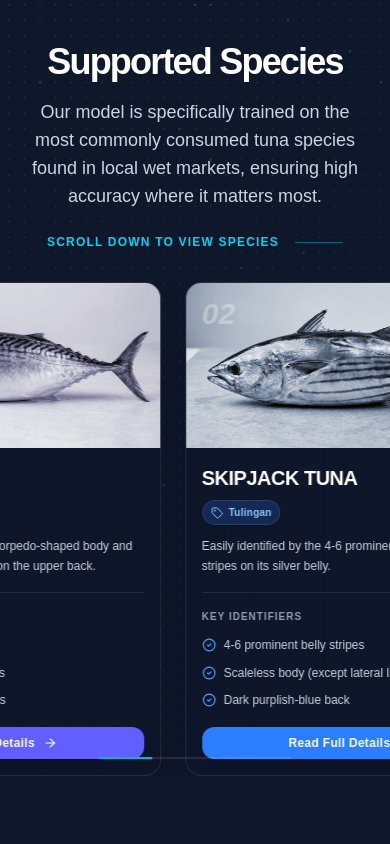
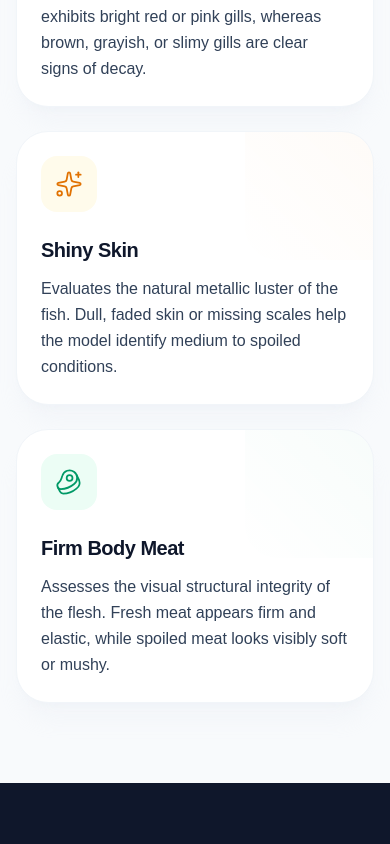
Before and after one commit to badboygamingph/FISH2FRESH, a React (Vite) app: page / in a window 390 px wide. Shown: the part 3660-4504 px from the top of the page. Built offline with nearby package versions, Linux system fonts and the light colour scheme.

Commit message:
chore: optimize mobile responsive layout for Species, HowItWorks, and VisualIndicators

```diff
--- a/src/components/HowItWorks.tsx
+++ b/src/components/HowItWorks.tsx
@@ -1,4 +1,4 @@
-import React, { useRef } from 'react';
+import React, { useRef, useState, useEffect } from 'react';
 import { motion, useScroll, useTransform } from 'motion/react';
 import { Camera, ScanSearch, CheckSquare, CheckCircle2, AlertTriangle, XCircle, MoveHorizontal, Brain } from 'lucide-react';
 import { useLanguage } from '../context/LanguageContext';
@@ -7,6 +7,19 @@ import DotGrid from './DotGrid';
 export default function HowItWorks() {
   const { t } = useLanguage();
   const containerRef = useRef<HTMLDivElement>(null);
+
+  const [isDesktop, setIsDesktop] = useState(typeof window !== 'undefined' ? window.innerWidth >= 768 : true);
+
+  useEffect(() => {
+    const media = window.matchMedia('(min-width: 768px)');
+    setIsDesktop(media.matches);
+
+    const listener = (e: MediaQueryListEvent) => {
+      setIsDesktop(e.matches);
+    };
+    media.addEventListener('change', listener);
+    return () => media.removeEventListener('change', listener);
+  }, []);
 
   const { scrollYProgress } = useScroll({
     target: containerRef,
@@ -45,9 +58,9 @@ export default function HowItWorks() {
   ];
 
   return (
-    <section id="how-it-works" className="relative bg-white overflow-hidden">
+    <section id="how-it-works" className="relative bg-white">
       {/* Interactive Dot Grid Background */}
-      <div className="absolute inset-0 z-0 opacity-60 pointer-events-none">
+      <div className="absolute inset-0 z-0 opacity-60 pointer-events-none overflow-hidden">
         <DotGrid
           dotSize={6}
           gap={24}
@@ -59,9 +72,9 @@ export default function HowItWorks() {
       </div>
 
       {/* Scrollytelling Section */}
-      <div ref={containerRef} className="h-[400vh] relative pt-20 md:pt-32">
-        {/* Sticky Container */}
-        <div className="sticky top-0 h-[100dvh] w-full flex flex-col justify-center overflow-hidden">
+      <div ref={containerRef} className={`${isDesktop ? 'h-[400vh]' : 'h-auto'} relative pt-20 md:pt-32`}>
+        {/* Sticky Container (Desktop) / Normal Container (Mobile) */}
+        <div className={`${isDesktop ? 'sticky top-0 h-[100dvh]' : 'relative'} w-full flex flex-col justify-center overflow-hidden`}>
 
           {/* Header (Sticky inside the container) */}
           <div className="w-full max-w-7xl mx-auto px-4 sm:px-6 relative z-10 mb-10 md:mb-16">
@@ -75,18 +88,18 @@ export default function HowItWorks() {
             </div>
           </div>
 
-          {/* Horizontal Sliding Track */}
-          <div className="relative z-10 w-full overflow-hidden py-4">
+          {/* Horizontal Sliding Track (Desktop) / Vertical List (Mobile) */}
+          <div className={`relative z-10 w-full overflow-hidden py-4 ${isDesktop ? '' : 'pb-16'}`}>
             <motion.div
-              style={{ x: trackX }}
-              className="flex gap-6 md:gap-12 px-6 md:px-[10vw] w-[max-content] items-center"
+              style={isDesktop ? { x: trackX } : {}}
+              className={`flex ${isDesktop ? 'gap-6 md:gap-12 px-6 md:px-[10vw] w-[max-content] items-center' : 'flex-col gap-8 px-6 w-full'}`}
             >
               {steps.map((step, index) => {
                 const Icon = step.icon;
                 return (
                   <div
                     key={index}
-                    className="w-[85vw] sm:w-[450px] md:w-[600px] shrink-0"
+                    className={isDesktop ? "w-[85vw] sm:w-[450px] md:w-[600px] shrink-0" : "w-full"}
                   >
                     <div className="bg-white rounded-[2rem] md:rounded-[3rem] p-8 md:p-12 shadow-2xl shadow-slate-200/50 border border-slate-100 flex flex-col md:flex-row gap-8 md:gap-12 items-center hover:border-blue-200 hover:shadow-blue-900/5 transition-all duration-500 group h-full">
 
@@ -150,14 +163,14 @@ export default function HowItWorks() {
           </div>
         </motion.div>
 
-        <div className="flex overflow-x-auto pb-8 -mx-4 px-4 snap-x snap-mandatory lg:grid lg:grid-cols-3 gap-6 md:gap-8 lg:overflow-visible lg:pb-0 lg:mx-0 lg:px-0 lg:snap-none [scrollbar-width:none] [&::-webkit-scrollbar]:hidden [-ms-overflow-style:none]">
+        <div className="flex flex-col lg:grid lg:grid-cols-3 gap-6 md:gap-8">
           <motion.div
             initial={{ opacity: 0, y: 100, scale: 0.9 }}
             whileInView={{ opacity: 1, y: 0, scale: 1 }}
             viewport={{ once: true, amount: 0.2, margin: "0px 0px -50px 0px" }}
             transition={{ duration: 0.8, type: "spring", bounce: 0.3 }}
             whileHover={{ scale: 1.03, y: -12 }}
-            className="min-w-[85vw] sm:min-w-[400px] lg:min-w-0 snap-center group bg-white rounded-[1.5rem] md:rounded-[2.5rem] p-8 md:p-10 shadow-xl shadow-slate-200/20 border border-slate-100 hover:shadow-[0_20px_40px_rgba(16,185,129,0.15)] hover:border-emerald-200 transition-all duration-300 flex flex-col h-full"
+            className="w-full lg:min-w-0 group bg-white rounded-[1.5rem] md:rounded-[2.5rem] p-8 md:p-10 shadow-xl shadow-slate-200/20 border border-slate-100 hover:shadow-[0_20px_40px_rgba(16,185,129,0.15)] hover:border-emerald-200 transition-all duration-300 flex flex-col h-full"
           >
             <div className="w-16 h-16 bg-emerald-100 text-emerald-600 rounded-2xl flex items-center justify-center mb-8 shadow-sm">
               <CheckCircle2 size={32} strokeWidth={1.5} />
@@ -177,7 +190,7 @@ export default function HowItWorks() {
             viewport={{ once: true, amount: 0.2, margin: "0px 0px -50px 0px" }}
             transition={{ duration: 0.8, delay: 0.1, type: "spring", bounce: 0.3 }}
             whileHover={{ scale: 1.03, y: -12 }}
-            className="min-w-[85vw] sm:min-w-[400px] lg:min-w-0 snap-center group bg-white rounded-[1.5rem] md:rounded-[2.5rem] p-8 md:p-10 shadow-xl shadow-slate-200/20 border border-slate-100 hover:shadow-[0_20px_40px_rgba(245,158,11,0.15)] hover:border-amber-200 transition-all duration-300 flex flex-col h-full"
+            className="w-full lg:min-w-0 group bg-white rounded-[1.5rem] md:rounded-[2.5rem] p-8 md:p-10 shadow-xl shadow-slate-200/20 border border-slate-100 hover:shadow-[0_20px_40px_rgba(245,158,11,0.15)] hover:border-amber-200 transition-all duration-300 flex flex-col h-full"
           >
             <div className="w-16 h-16 bg-amber-100 text-amber-600 rounded-2xl flex items-center justify-center mb-8 shadow-sm">
               <AlertTriangle size={32} strokeWidth={1.5} />
@@ -197,7 +210,7 @@ export default function HowItWorks() {
             viewport={{ once: true, amount: 0.2, margin: "0px 0px -50px 0px" }}
             transition={{ duration: 0.8, delay: 0.2, type: "spring", bounce: 0.3 }}
             whileHover={{ scale: 1.03, y: -12 }}
-            className="min-w-[85vw] sm:min-w-[400px] lg:min-w-0 snap-center group bg-white rounded-[1.5rem] md:rounded-[2.5rem] p-8 md:p-10 shadow-xl shadow-slate-200/20 border border-slate-100 hover:shadow-[0_20px_40px_rgba(244,63,94,0.15)] hover:border-rose-200 transition-all duration-300 flex flex-col h-full"
+            className="w-full lg:min-w-0 group bg-white rounded-[1.5rem] md:rounded-[2.5rem] p-8 md:p-10 shadow-xl shadow-slate-200/20 border border-slate-100 hover:shadow-[0_20px_40px_rgba(244,63,94,0.15)] hover:border-rose-200 transition-all duration-300 flex flex-col h-full"
           >
             <div className="w-16 h-16 bg-rose-100 text-rose-600 rounded-2xl flex items-center justify-center mb-8 shadow-sm">
               <XCircle size={32} strokeWidth={1.5} />
--- a/src/components/Species.tsx
+++ b/src/components/Species.tsx
@@ -1,4 +1,4 @@
-import React, { useRef } from 'react';
+import React, { useRef, useState, useEffect } from 'react';
 import { Link } from 'react-router-dom';
 import { motion, useScroll, useTransform } from 'motion/react';
 import { Tag, CheckCircle2, ArrowRight } from 'lucide-react';
@@ -12,6 +12,21 @@ import mackerelImg from '../assets/images/mackerel_tuna_1786286531308.webp';
 export default function Species() {
   const { t } = useLanguage();
   const containerRef = useRef<HTMLElement>(null);
+
+  const [isDesktop, setIsDesktop] = useState(typeof window !== 'undefined' ? window.innerWidth >= 768 : true);
+
+  useEffect(() => {
+    // Check initial
+    const media = window.matchMedia('(min-width: 768px)');
+    setIsDesktop(media.matches);
+
+    // Listen for changes
+    const listener = (e: MediaQueryListEvent) => {
+      setIsDesktop(e.matches);
+    };
+    media.addEventListener('change', listener);
+    return () => media.removeEventListener('change', listener);
+  }, []);
 
   const { scrollYProgress } = useScroll({
     target: containerRef,
@@ -74,9 +89,9 @@ export default function Species() {
   const trackX = useTransform(scrollYProgress, (v) => `calc(${-v * 100}% + ${v * 100}vw)`);
 
   return (
-    <section ref={containerRef} id="species" className="relative h-[400vh] bg-slate-900 text-white">
+    <section ref={containerRef} id="species" className={`relative ${isDesktop ? 'h-[400vh]' : 'h-auto py-20'} bg-slate-900 text-white`}>
       {/* Sticky Inner Container */}
-      <div className="sticky top-0 h-[100dvh] w-full flex flex-col justify-center overflow-hidden">
+      <div className={`${isDesktop ? 'sticky top-0 h-[100dvh]' : 'relative min-h-screen pb-10'} w-full flex flex-col justify-center overflow-hidden`}>
 
         {/* Background Dot Field */}
         <div className="absolute inset-0 z-0 opacity-70 pointer-events-none">
@@ -112,22 +127,22 @@ export default function Species() {
           >
             {t.species.desc}
           </motion.p>
-          <div className="flex items-center justify-center md:justify-start gap-4 mt-6">
+          <div className={`flex items-center justify-center md:justify-start gap-4 mt-6 ${isDesktop ? '' : 'hidden'}`}>
             <span className="text-xs text-cyan-400 uppercase tracking-widest font-bold">Scroll down to view species</span>
             <div className="h-[1px] w-12 bg-cyan-500/50"></div>
           </div>
         </div>
 
-        {/* Horizontal Sliding Track */}
-        <div className="relative z-10 w-full overflow-hidden">
+        {/* Horizontal Sliding Track or Vertical List on Mobile */}
+        <div className="relative z-10 w-full overflow-hidden pb-10 md:pb-0">
           <motion.div
-            style={{ x: trackX }}
-            className="flex gap-6 md:gap-12 px-6 md:px-[5vw] w-[max-content]"
+            style={isDesktop ? { x: trackX } : {}}
+            className={`flex ${isDesktop ? 'gap-6 md:gap-12 px-6 md:px-[5vw] w-[max-content]' : 'flex-col gap-12 px-6 w-full'}`}
           >
             {speciesList.map((species, index) => (
               <div
                 key={index}
-                className="w-[85vw] sm:w-[500px] md:w-[900px] shrink-0"
+                className={isDesktop ? "w-[85vw] sm:w-[500px] md:w-[900px] shrink-0" : "w-full"}
               >
                 <div className="flex flex-col md:flex-row bg-slate-900/60 backdrop-blur-2xl rounded-2xl md:rounded-3xl border border-white/10 overflow-hidden group hover:bg-slate-900/80 hover:border-white/20 transition-all duration-500 shadow-2xl h-full">
                   {/* Image Side */}
@@ -185,12 +200,14 @@ export default function Species() {
         </div>
 
         {/* Bottom Progress Bar */}
+        {isDesktop && (
           <div className="absolute bottom-8 md:bottom-12 left-1/2 -translate-x-1/2 w-48 h-[2px] bg-white/10 z-50 overflow-hidden rounded-full">
             <motion.div
               className="h-full bg-cyan-500 origin-left"
               style={{ scaleX: scrollYProgress }}
             />
           </div>
+        )}
 
       </div>
     </section>
--- a/src/components/VisualIndicators.tsx
+++ b/src/components/VisualIndicators.tsx
@@ -150,7 +150,7 @@ export default function VisualIndicators() {
           </motion.div>
 
           <div className="xl:w-1/2 w-full order-2 xl:order-1">
-            <div className="flex overflow-x-auto pb-8 -mx-4 px-4 snap-x snap-mandatory sm:grid sm:grid-cols-2 gap-6 md:gap-8 sm:overflow-visible sm:pb-0 sm:mx-0 sm:px-0 sm:snap-none [scrollbar-width:none] [&::-webkit-scrollbar]:hidden [-ms-overflow-style:none]">
+            <div className="flex flex-col sm:grid sm:grid-cols-2 gap-6 md:gap-8">
               {indicators.map((item, index) => {
                 const Icon = item.icon;
                 return (
@@ -160,7 +160,7 @@ export default function VisualIndicators() {
                     whileInView={{ opacity: 1, y: 0 }}
                     viewport={{ once: true, amount: 0.3 }}
                     transition={{ duration: 0.7, delay: index * 0.1, ease: "easeOut" }}
-                    className={`min-w-[85vw] sm:min-w-0 snap-center p-6 md:p-8 rounded-[2rem] bg-white border border-slate-100 shadow-xl shadow-slate-200/20 hover:shadow-2xl hover:-translate-y-1 transition-all duration-500 group relative overflow-hidden`}
+                    className={`w-full sm:min-w-0 p-6 md:p-8 rounded-[2rem] bg-white border border-slate-100 shadow-xl shadow-slate-200/20 hover:shadow-2xl hover:-translate-y-1 transition-all duration-500 group relative overflow-hidden`}
                   >
                     <div className={`absolute top-0 right-0 w-32 h-32 bg-gradient-to-bl from-current to-transparent opacity-[0.03] rounded-bl-[2rem] transition-transform duration-700 group-hover:scale-110 ${item.color}`}></div>
                     <div className="relative z-10 flex flex-col items-start gap-6">
```
Lines whose indentation alone changed are shown as unchanged.
